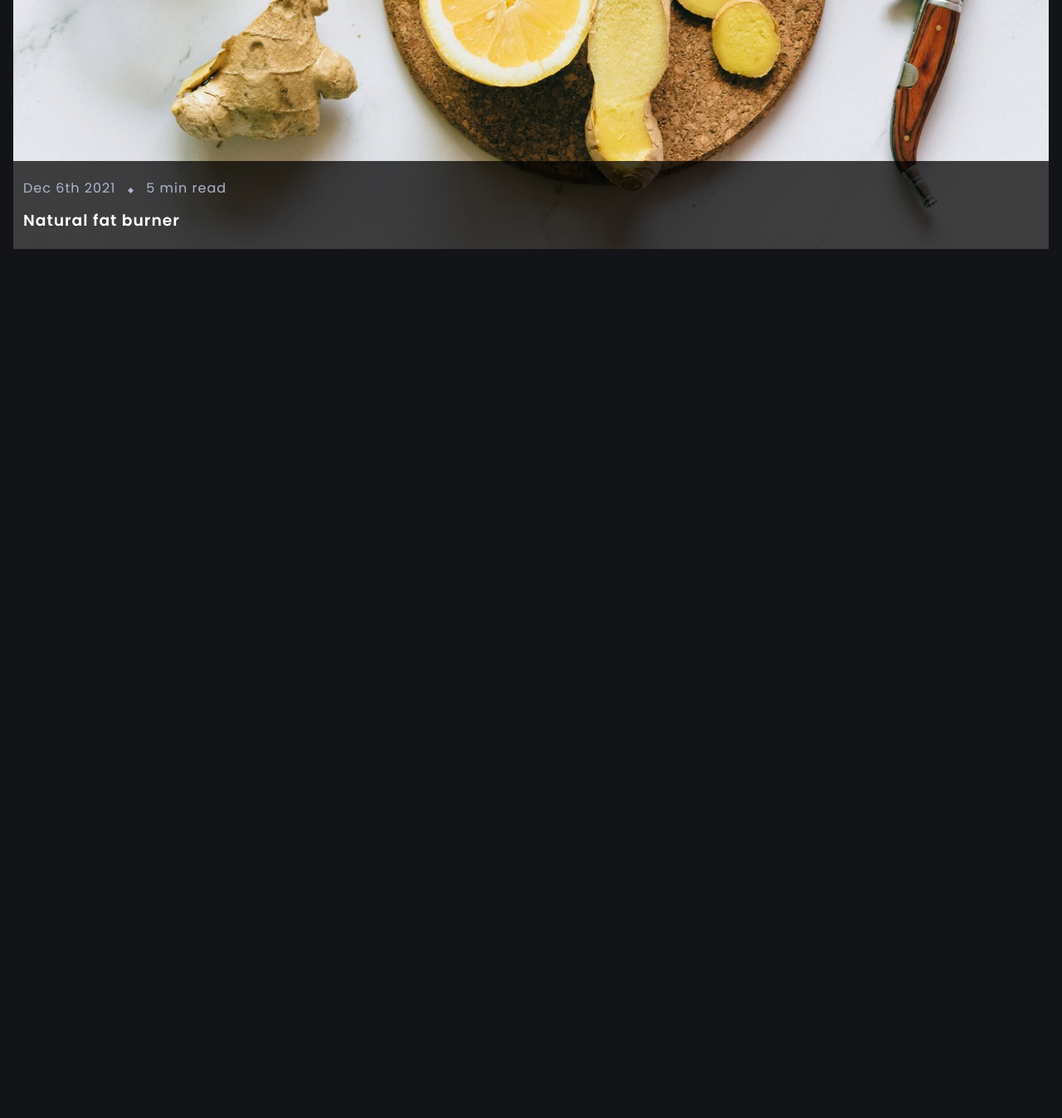
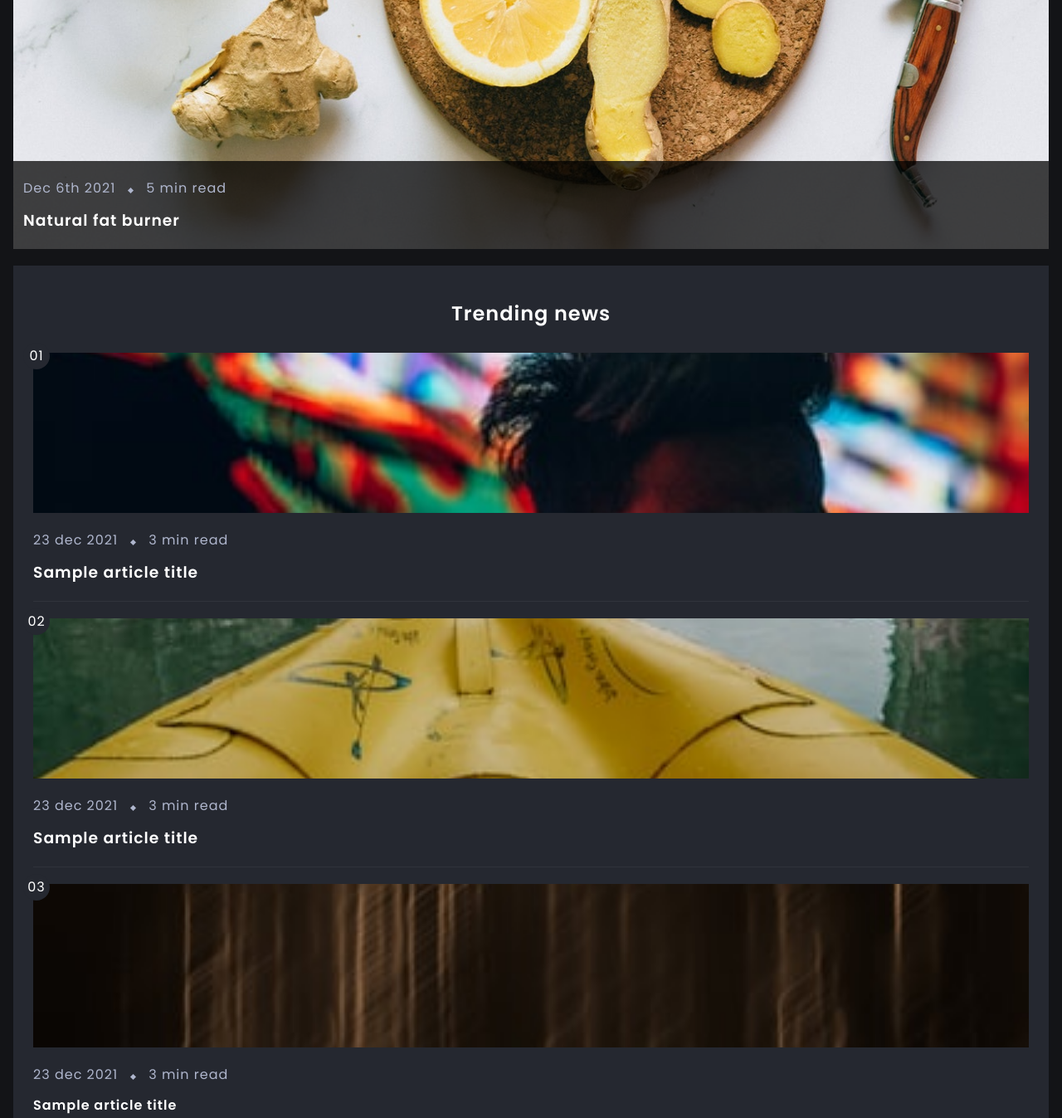
Before and after one commit to Hidayamoh/Free-code-camp-news-flush, a plain HTML site: page src/index.html in a window 1280 px wide. Shown: the part 2265-3612 px from the top of the page at 83% size. Before the commit the page ends 2565 px from the top, so only its background shows below. Drawn offline with nearby package versions, Linux system fonts and the light colour scheme.

Commit message:
Add the trending news section

```diff
--- a/src/index.html
+++ b/src/index.html
@@ -20,7 +20,6 @@
     </header>
     <main>
       <div class="breaking-news page__breaking-news"><span class="breaking-news__span breaking-news__cta">breaking news</span> <span class="breaking-news__span breaking-news__news">Apple anounces a new partnership...</span></div>
-    </div>
       <section class="page__featured-articles">
         <article class="featured-article">
           <span class="featured-article__tag">tecnology</span>
@@ -49,9 +48,51 @@
         </article>
       </section>
     </main>
-
-    <aside>
-      <article></article>
-    </aside>
+    <section class="page__trending-news">
+      <aside class="trending-news">
+        <h2 class="trending-news__heading">Trending news</h2>
+        <article class="news">
+         <span class="news__number 1">01</span>
+         <img class="news__img" src="images/trending/trending_1.jpg" alt="" >
+         <div class=" overlay news__overlay ">
+          <p class="overlay__para"><span> 23 dec 2021</span><span class="overlay__separator"></span><span>3 min read</span></p>
+          <h3 class="overlay__heading">Sample article title</h3>
+         </div>
+        </article>
+        <article class="news">
+          <span class="news__number">02</span>
+          <img class="news__img" src="images/trending/trending_2.jpg" alt="" >
+          <div class=" overlay news__overlay ">
+           <p class="overlay__para"><span> 23 dec 2021</span><span class="overlay__separator"></span><span>3 min read</span></p>
+           <h3 class="overlay__heading">Sample article title</h3>
+          </div>
+         </article>
+         <article class="news">
+          <span class="news__number">03</span>
+          <img class="news__img" src="images/trending/trending_3.jpg" alt="" >
+          <div class=" overlay news__overlay ">
+           <p class="overlay__para"><span> 23 dec 2021</span><span class="overlay__separator"></span><span>3 min read</span></p>
+           <h3 class="overlay__heading overlay__heading--size--s">Sample article title</h3>
+          </div>
+         </article>
+         <article class="news">
+          <span class="news__number">04</span>
+          <img class="news__img" src="images/trending/trending_4.jpg" alt="">
+          <div class=" overlay news__overlay ">
+           <p class="overlay__para"><span> 23 dec 2021</span><span class="overlay__separator"></span><span>3 min read</span></p>
+           <h3 class="overlay__heading">Sample article title</h3>
+          </div>
+         </article>
+         <article class="news">
+          <span class="news__number">05</span>
+          <img class="news__img" src="images/trending/trending_5.jpg" alt="" >
+          <div class=" overlay news__overlay ">
+           <p class="overlay__para"><span> 23 dec 2021</span><span class="overlay__separator"></span><span>3 min read</span></p>
+           <h3 class="overlay__heading">Sample article title</h3>
+          </div>
+         </article>
+      </aside>
+    </section>
+   </div>
   </body>
 </html>
--- a/src/styles/base/_variables.css
+++ b/src/styles/base/_variables.css
@@ -3,4 +3,5 @@
   --light-color: #fff;
   --secondary-background-color: #252830;
   --primary-background-color: #131417;
+  --transparent-light-color: rgba(255, 255, 255, 0.05);
 }
--- /dev/null
+++ b/src/styles/modules/_news.css
@@ -0,0 +1,32 @@
+.news {
+  position: relative;
+  height: 300px;
+  border-bottom: 1px solid var(--transparent-light-color);
+}
+.news__number {
+  display: inline-block;
+  height: 32px;
+  width: 32px;
+  background: var(--secondary-background-color);
+  border-radius: 100%;
+  color: var(--light-color);
+  position: absolute;
+  top: -12px;
+  left: -12px;
+  text-align: center;
+  line-height: 32px;
+}
+
+.news__img {
+  height: 100%;
+  width: 100%;
+  object-fit: cover;
+  object-position: 0% 100%;
+}
+.news__overlay {
+  background: var(--secondary-background-color);
+  position: absolute;
+  bottom: 0;
+  left: 0;
+  right: 0;
+}
--- a/src/styles/modules/_overlay.css
+++ b/src/styles/modules/_overlay.css
@@ -2,6 +2,9 @@
   background: #000000bb;
   transition: background 0.5s;
   padding: 20px 12px;
+}
+.overlay--bg--opeque {
+  background: var(--secondary-background-color);
 }
 .overlay__para {
   color: var(--light-color-alt);
@@ -15,6 +18,7 @@
   color: var(--light-color);
   margin: 0;
 }
+
 .overlay__separator {
   display: inline-block;
   width: 5px;
@@ -23,6 +27,16 @@
   margin: 0px 16px;
   transform: rotate(45deg);
 }
+.news__overlay {
+  padding-left: 0;
+}
+.news:hover .overlay__heading {
+  color: var(--light-color-alt);
+}
+.overlay__heading--size--s {
+  font-size: 1rem;
+}
+
 .featured-article:hover .overlay {
   background: var(--primary-background-color);
 }
--- a/src/styles/modules/_page.css
+++ b/src/styles/modules/_page.css
@@ -13,3 +13,6 @@
   row-gap: 20px;
   margin: 0 16px;
 }
+.page__trending-news {
+  margin: 20px 16px;
+}
--- /dev/null
+++ b/src/styles/modules/_trending-news.css
@@ -0,0 +1,13 @@
+.trending-news {
+  display: flex;
+  flex-flow: column nowrap;
+  row-gap: 20px;
+  background: var(--secondary-background-color);
+  padding: 24px;
+}
+.trending-news__heading {
+  color: var(--light-color);
+  text-align: center;
+  margin: 0;
+  padding: 16px 0 10px 0;
+}
--- a/src/styles/styels.css
+++ b/src/styles/styels.css
@@ -6,3 +6,5 @@
 @import "modules/_breaking-news.css";
 @import "modules/_featured-article.css";
 @import "modules/_overlay.css";
+@import "modules/_trending-news.css";
+@import "modules/_news.css";
```
